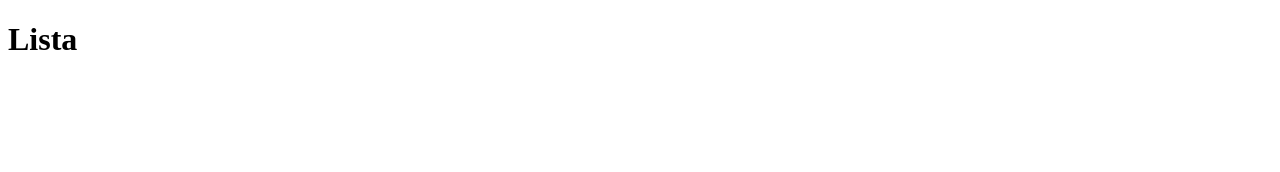
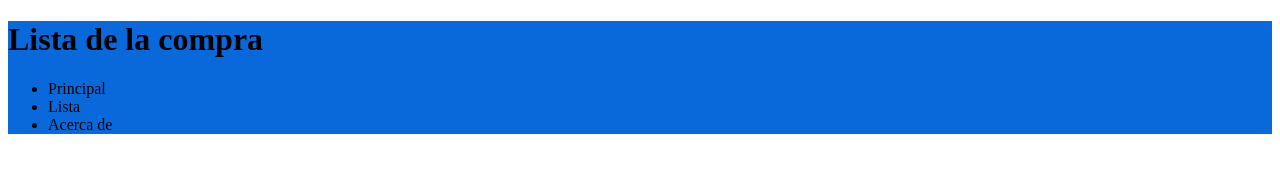
Before and after one commit to Gaston82/2023-w1ch3-gaston-artaza, a website: page src/index.html in a window 1280 px wide. Drawn offline with Linux system fonts and the light colour scheme; files that its build step writes are made by us from their sources.

Commit message:
add css file, add header in index.html

```diff
--- /dev/null
+++ b/src/css/styles.css
@@ -0,0 +1,3 @@
+header {
+  background-color: #0969da;
+}
--- a/src/index.html
+++ b/src/index.html
@@ -5,12 +5,21 @@
   <meta charset="UTF-8">
   <meta http-equiv="X-UA-Compatible" content="IE=edge">
   <meta name="viewport" content="width=device-width, initial-scale=1.0">
+  <link rel="stylesheet" href="styles.css">
   <title>Lista de la compra</title>
 </head>
 
 <body>
-  <h1>Lista</h1>
-
+  <header>
+    <h1>Lista de la compra</h1>
+    <nav>
+      <ul>
+        <li>Principal</li>
+        <li>Lista</li>
+        <li>Acerca de</li>
+      </ul>
+    </nav>
+  </header>
 </body>
 
 </html>
```
